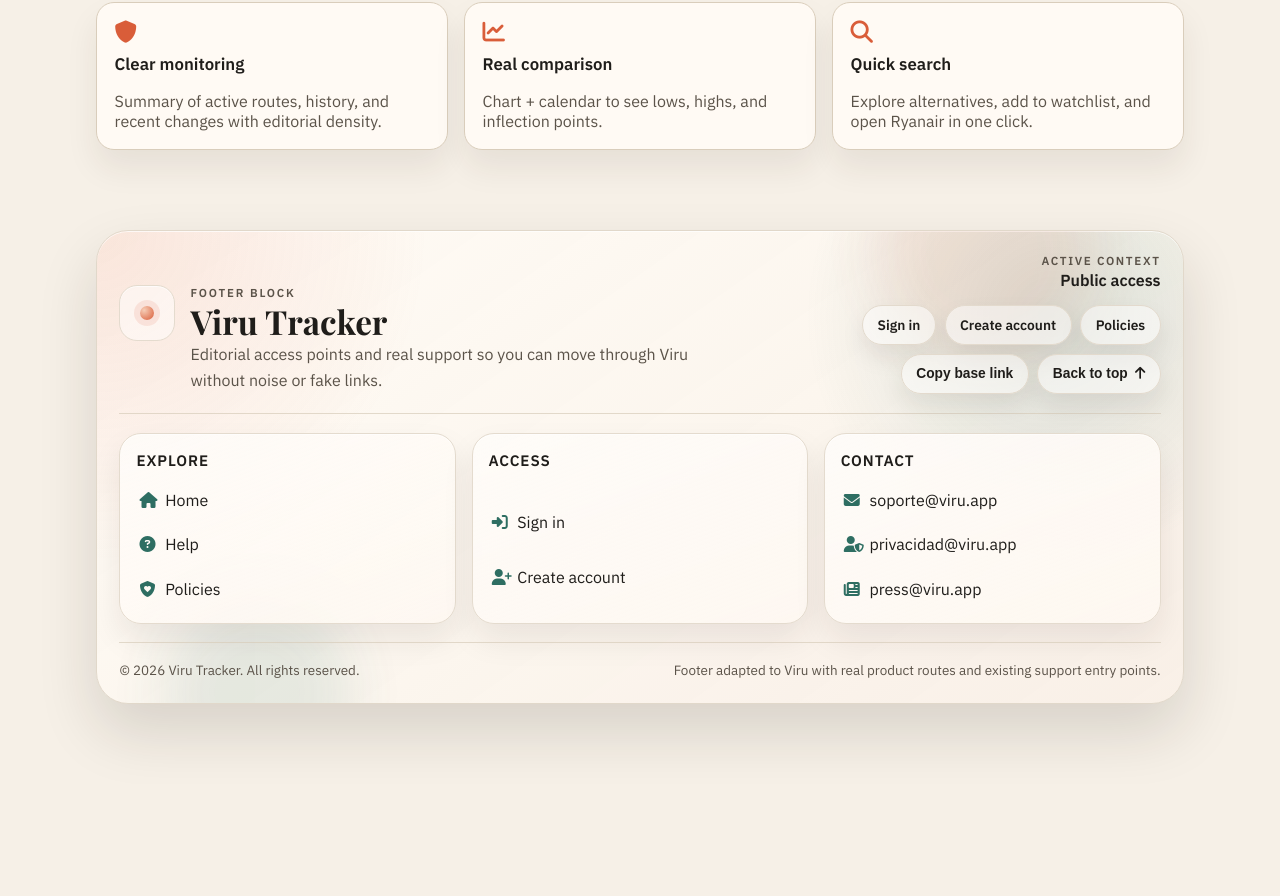
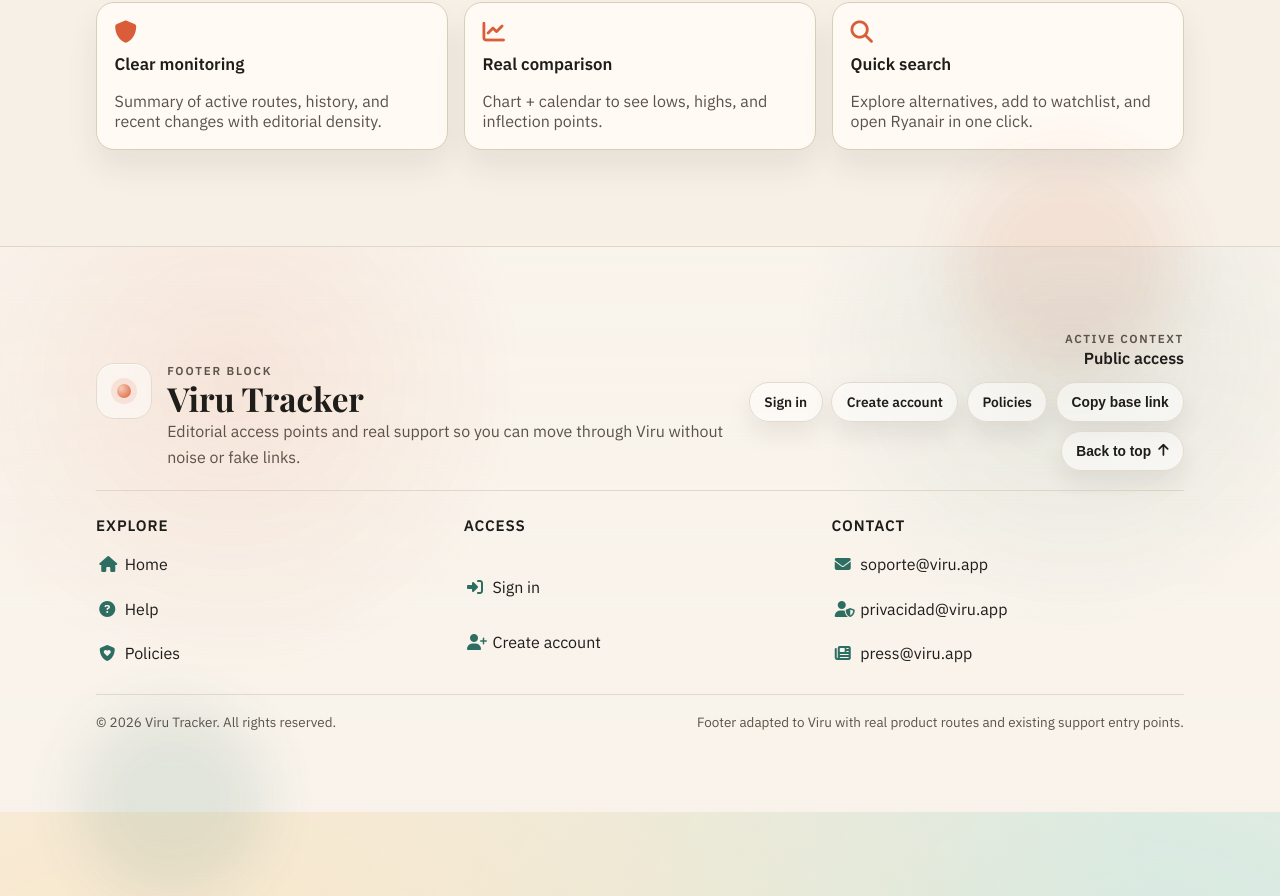
Before and after one commit to javiruu/viru-tracker, a Next.js app in the folder frontend/: page / in a window 1280 px wide. Shown: the part 1938-2834 px from the top of the page. Before the commit the page ends 2722 px from the top, so only its background shows below. Built offline with nearby package versions, Linux system fonts and the light colour scheme; no server answers.

Commit message:
refactor: make footer full-width band

```diff
--- a/frontend/src/modules/shared/ViruFooterBlock.tsx
+++ b/frontend/src/modules/shared/ViruFooterBlock.tsx
@@ -159,11 +159,9 @@ export default function ViruFooterBlock() {
       viewport={{ once: true, amount: 0.2 }}
       transition={{ duration: 0.55, ease: [0.22, 1, 0.36, 1] }}
     >
-      <div className="shell viru-footer-shell">
-        <div className="viru-footer-surface">
       <div className="viru-footer-glow viru-footer-glow-primary" aria-hidden="true" />
       <div className="viru-footer-glow viru-footer-glow-secondary" aria-hidden="true" />
-
+      <div className="shell viru-footer-shell">
         <motion.div
           className="viru-footer-top"
           initial={shouldReduceMotion ? undefined : { opacity: 0, y: 12 }}
@@ -247,7 +245,6 @@ export default function ViruFooterBlock() {
           <p>{t("shared.footer.note")}</p>
         </div>
       </div>
-      </div>
     </motion.footer>
   );
 }
--- a/frontend/src/styles/components.css
+++ b/frontend/src/styles/components.css
@@ -198,27 +198,20 @@
 
 .viru-footer-block {
   position: relative;
-  padding: 0 0 2rem;
+  width: 100%;
+  margin-top: 3rem;
+  padding: 3.25rem 0 2rem;
+  border-top: 1px solid color-mix(in srgb, var(--border) 72%, transparent);
+  background:
+    radial-gradient(circle at 18% 24%, rgba(217, 93, 57, 0.1), transparent 26%),
+    radial-gradient(circle at 84% 18%, rgba(46, 110, 98, 0.11), transparent 24%),
+    linear-gradient(180deg, color-mix(in srgb, var(--surface) 38%, transparent), color-mix(in srgb, var(--bg) 76%, var(--surface) 24%));
 }
 
 .viru-footer-shell {
+  position: relative;
+  z-index: 1;
   padding-top: 0;
-}
-
-.viru-footer-surface {
-  position: relative;
-  overflow: hidden;
-  border: 1px solid color-mix(in srgb, var(--border) 78%, white 22%);
-  border-radius: 32px;
-  background:
-    radial-gradient(circle at top left, rgba(217, 93, 57, 0.14), transparent 28%),
-    radial-gradient(circle at 88% 18%, rgba(46, 110, 98, 0.16), transparent 24%),
-    linear-gradient(145deg, rgba(255, 251, 246, 0.94), rgba(248, 239, 229, 0.88)),
-    var(--panel-bg);
-  box-shadow:
-    0 28px 60px rgba(32, 28, 21, 0.14),
-    inset 0 1px 0 rgba(255, 255, 255, 0.72);
-  padding: 1.4rem;
 }
 
 .viru-footer-glow {
@@ -376,15 +369,7 @@
 .viru-footer-column {
   display: grid;
   gap: 0.7rem;
-  border: 1px solid color-mix(in srgb, var(--border) 72%, white 28%);
-  border-radius: 22px;
-  background:
-    linear-gradient(160deg, rgba(255, 255, 255, 0.46), rgba(255, 247, 238, 0.18)),
-    color-mix(in srgb, var(--surface) 84%, transparent);
-  box-shadow:
-    0 16px 32px rgba(32, 28, 21, 0.08),
-    inset 0 1px 0 rgba(255, 255, 255, 0.62);
-  padding: 1rem;
+  padding: 0.25rem 0.35rem 0.25rem 0;
 }
 
 .viru-footer-column-head h3 {
@@ -422,7 +407,7 @@
 
 .viru-footer-link:hover,
 .viru-footer-link:focus-visible {
-  background: rgba(255, 255, 255, 0.5);
+  background: rgba(255, 255, 255, 0.34);
   outline: none;
 }
 
@@ -462,11 +447,6 @@
 }
 
 @media (max-width: 640px) {
-  .viru-footer-surface {
-    border-radius: 24px;
-    padding: 1rem;
-  }
-
   .viru-footer-grid {
     grid-template-columns: 1fr;
   }
@@ -482,16 +462,12 @@
   }
 }
 
-:root[data-theme="dark"] .viru-footer-surface {
-  border-color: rgba(95, 114, 104, 0.72);
+:root[data-theme="dark"] .viru-footer-block {
+  border-top-color: rgba(95, 114, 104, 0.58);
   background:
-    radial-gradient(circle at top left, rgba(224, 123, 86, 0.18), transparent 30%),
-    radial-gradient(circle at 88% 18%, rgba(111, 178, 161, 0.16), transparent 24%),
-    linear-gradient(145deg, rgba(23, 30, 27, 0.94), rgba(15, 21, 19, 0.92)),
-    var(--panel-bg);
-  box-shadow:
-    0 30px 66px rgba(0, 0, 0, 0.48),
-    inset 0 1px 0 rgba(255, 255, 255, 0.06);
+    radial-gradient(circle at 18% 24%, rgba(224, 123, 86, 0.12), transparent 28%),
+    radial-gradient(circle at 84% 18%, rgba(111, 178, 161, 0.11), transparent 24%),
+    linear-gradient(180deg, rgba(18, 24, 22, 0.92), rgba(15, 18, 17, 0.98));
 }
 
 :root[data-theme="dark"] .viru-footer-brand-mark,
```
Lines whose indentation alone changed are shown as unchanged.
